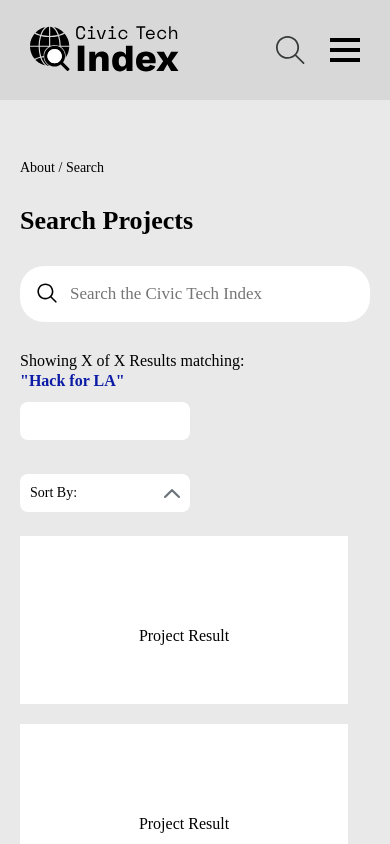
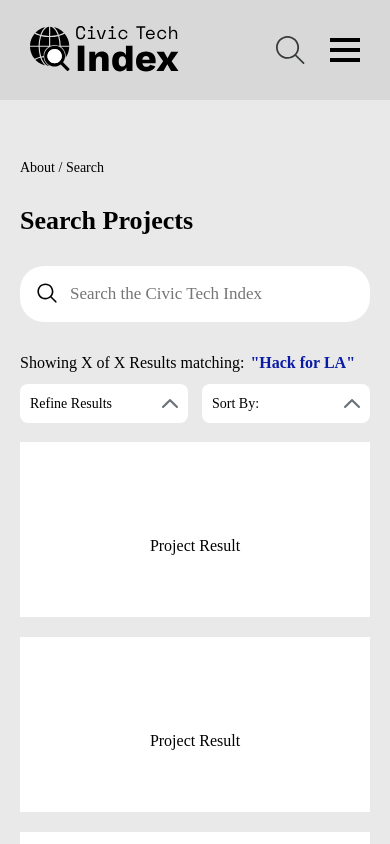
Before and after one commit to civictechindex/CTI-website-frontend, a React (Create React App) app: page /searching-the-index in a window 390 px wide. Shown: the top 844 px of the page. Built offline with nearby package versions, Linux system fonts and the light colour scheme; what webfontloader would draw is missing.

Commit message:
Add responsive design

```diff
--- a/src/pages/Search/index.js
+++ b/src/pages/Search/index.js
@@ -14,24 +14,28 @@
 
   return (
     <div className={classes.page}>
+      <div className={classes.content}>
         <p className={classes.link}>About / Search</p>
         <h1 className={classes.heading}>Search Projects</h1>
         <input className={classes.search} placeholder='Search the Civic Tech Index'></input>
         <p className={classes.results}>Showing X of X Results matching:</p>
         <p className={classes.resultsFor}>"Hack for LA"</p>
-      <div className={classes.select}>
+        <div className={classes.selectContainer}>
+          <div className={classes.select} tabIndex='0'>
+            <p className={classes.centerText}>Refine Results</p>
+            <img className={classes.arrow} src='/images/arrow.png' alt='drop down arrow'/>
           </div>
           <span ref={closeDisplayOption} tabIndex='0'></span>
           <div className={classes.select} tabIndex='0'>
             {
               displayOption ?
               <>
-            <p className={classes.sortByCorner}>Sort By:</p>
+                <p className={classes.cornerText}>Sort By:</p>
                 <p className={classes.displayOption}>{displayOption}</p>
               </>
               :
               <>
-            <p className={classes.sortByCenter}>Sort By:</p>
+                <p className={classes.centerText}>Sort By:</p>
               </>
             }
             <div className={classes.optionsContainer}>
@@ -42,6 +46,7 @@
               <div onClick={() => selectOption('Good First Issue(s)')} className={classes.option}><p className={classes.optionText}>Good First Issue(s)</p></div>
             </div>
             <img className={classes.arrow} src='/images/arrow.png' alt='drop down arrow'/>
+          </div>
         </div>
         <div className={classes.projectContainer}>
           <p className={classes.project}>Project Result</p>
@@ -65,6 +70,7 @@
           <img className={`${classes.indexArrow} ${classes.rightArrow}`} src='/images/arrow.png' alt='left arrow to go back one page for displaying projects'/>
         </div>
       </div>
+    </div>
   )
 }
 
--- a/src/pages/Search/styles.js
+++ b/src/pages/Search/styles.js
@@ -9,6 +9,10 @@
     '& *': {
       boxSizing: 'border-box',
     },
+  },
+  content: {
+    width: '100%',
+    margin: '0 auto',
   },
   link: {
     fontSize: '14px',
@@ -35,23 +39,35 @@
     transition: 'width .8s',
   },
   results: {
-    margin: '0',
+    display: 'inline',
+    margin: '0 6px 0 0',
     fontSize: '16px',
     fontWeight: '500',
   },
   resultsFor: {
+    display: 'inline-block',
     margin: '2px 0',
     fontSize: '16px',
     fontWeight: 'bold',
     color: '#0B1BA6',
   },
 /**********     SELECT-OPTIONS SECTION     **********/
+  selectContainer: {
+    width: '100%',
+    height: 'fit-content',
+    margin: '10px 0 68px 0',
+    '& $select:first-of-type': {
+      float: 'left',
+      width: '48%',
+    },
+    '& $select:last-of-type': {
+      float: 'right',
+      width: '48%',
+    }
+  },
   select: {
-    display: 'inline-block',
-    margin: '10px 20px 20px 0',
     position: 'relative',
-    height: '38px',
-    width: '170px',
+    height: '39px',
     borderRadius: '8px',
     fontSize: '14px',
     color: theme.searchSelect,
@@ -64,7 +80,7 @@
       display: 'block',
     }
   },
-  sortByCenter: {
+  centerText: {
     margin: '0',
     paddingLeft: '10px',
     position: 'absolute',
@@ -72,7 +88,7 @@
     transform: 'translateY(-50%)',
     fontWeight: '500',
   },
-  sortByCorner: {
+  cornerText: {
     margin: '0',
     paddingLeft: '10px',
     position: 'absolute',
@@ -128,8 +144,8 @@
 /**********     PROJECT-RESULTS SECTION     **********/
   projectContainer: {
     position: 'relative',
-    width: '328px',
-    height: '168px',
+    width: '100%',
+    paddingTop: '50%',
     backgroundColor: theme.backgroundColor1,
     marginBottom: '20px',
 
```
Lines whose indentation alone changed are shown as unchanged.
